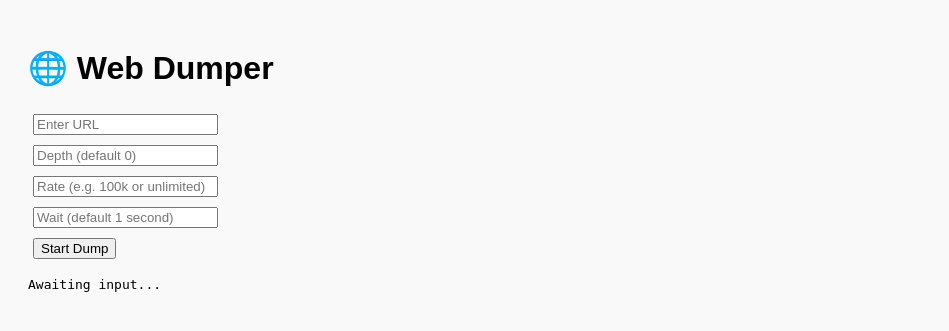
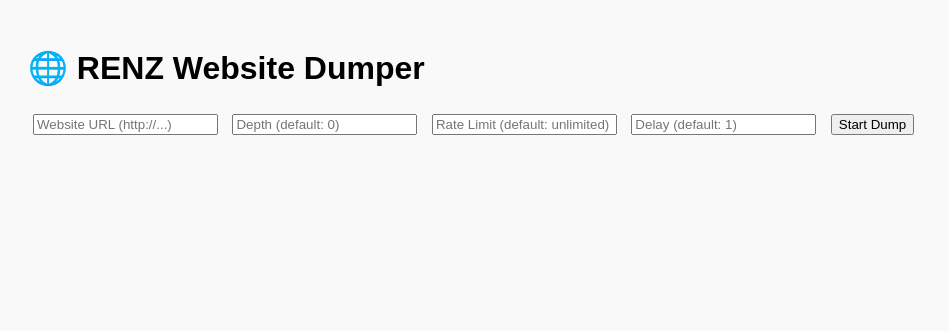
Before and after one commit to renz2451/website, a Flask app: page / in a window 1280 px wide. Shown: the top 331 px of the page, without its empty margins (0-949 px from the left). Run offline with Flask 3, Linux system fonts and the light colour scheme.

Commit message:
Update index.html

```diff
--- a/templates/index.html
+++ b/templates/index.html
@@ -1,20 +1,23 @@
-
 <!DOCTYPE html>
 <html>
 <head>
-  <title>Web Dumper</title>
+  <meta charset="UTF-8">
+  <title>RENZ Web Dumper</title>
   <link rel="stylesheet" href="/static/style.css">
 </head>
 <body>
-  <h1>🌐 Web Dumper</h1>
-  <form id="dumpForm">
-    <input type="text" name="url" placeholder="Enter URL" required><br>
-    <input type="text" name="depth" placeholder="Depth (default 0)"><br>
-    <input type="text" name="rate" placeholder="Rate (e.g. 100k or unlimited)"><br>
-    <input type="text" name="wait" placeholder="Wait (default 1 second)"><br>
-    <button type="submit">Start Dump</button>
-  </form>
-  <pre id="logs">Awaiting input...</pre>
+  <div class="container">
+    <h1>🌐 RENZ Website Dumper</h1>
+    <form id="dumpForm">
+      <input type="url" placeholder="Website URL (http://...)" name="url" required>
+      <input type="text" placeholder="Depth (default: 0)" name="depth">
+      <input type="text" placeholder="Rate Limit (default: unlimited)" name="rate">
+      <input type="text" placeholder="Delay (default: 1)" name="wait">
+      <button type="submit">Start Dump</button>
+    </form>
+    <div id="logs" class="logs"></div>
+    <div id="renamePrompt" style="display:none;"></div>
+  </div>
   <script src="/static/app.js"></script>
 </body>
 </html>
```
